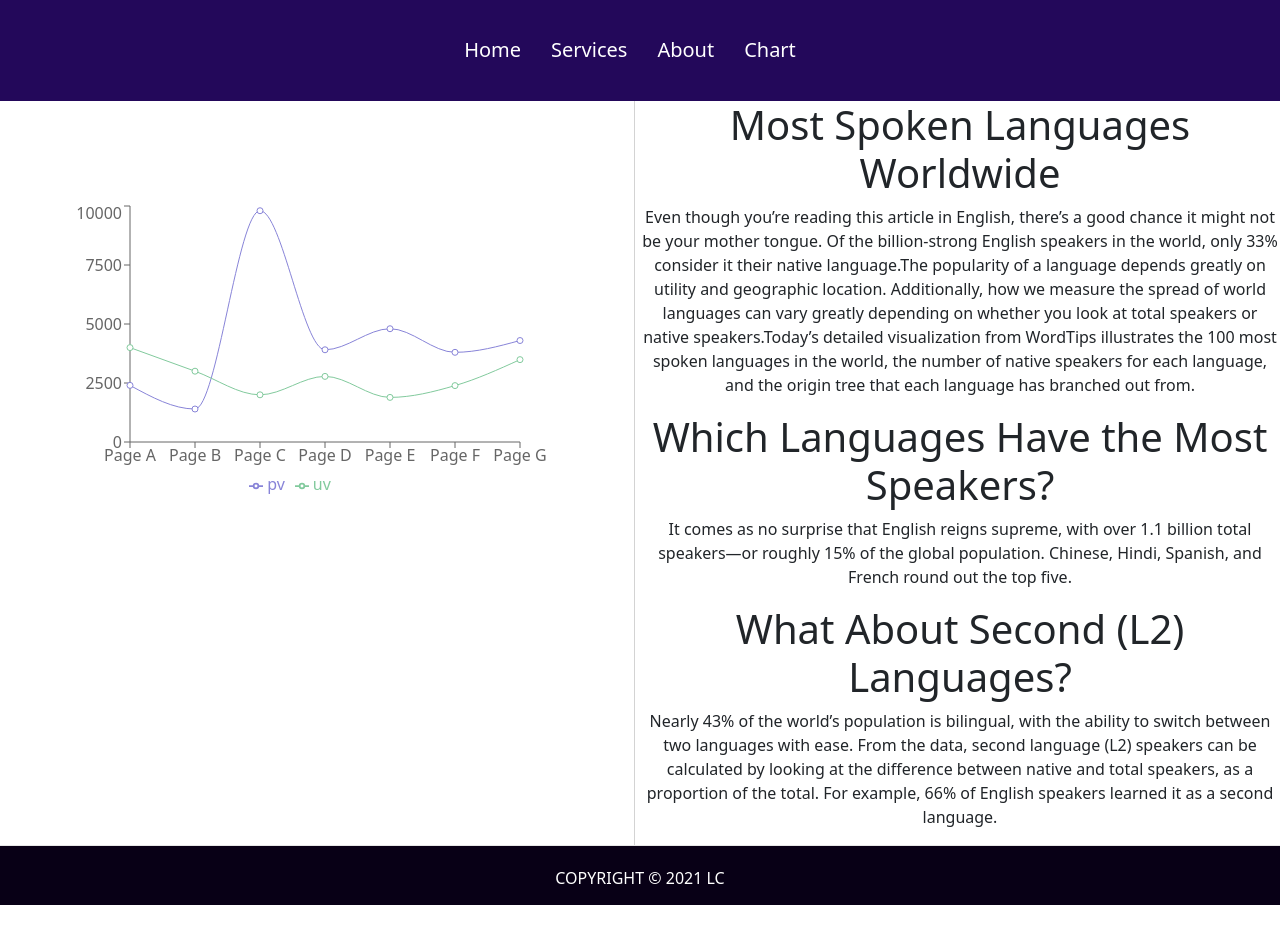
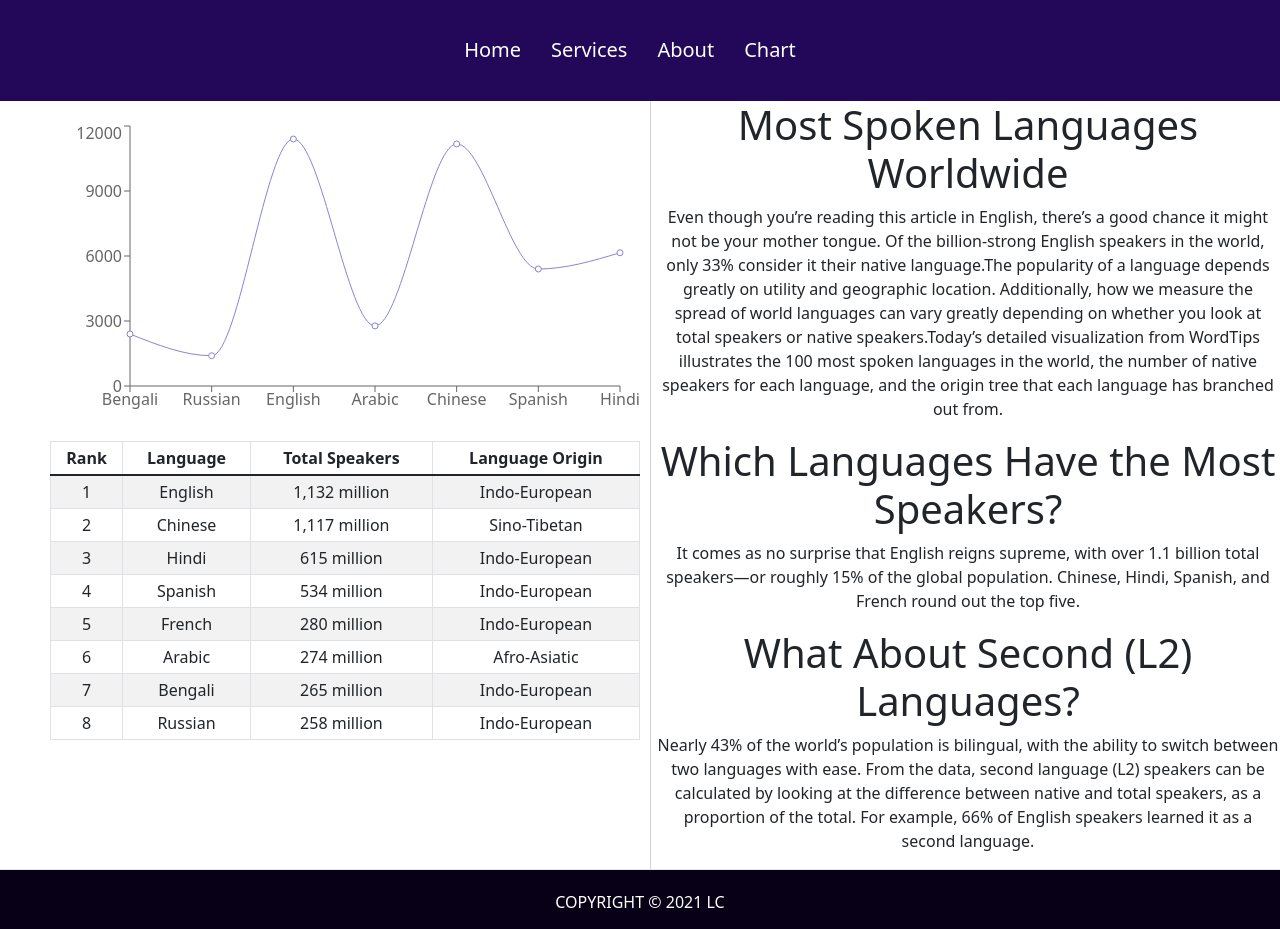
Before and after one commit to saifulislammunna/language-academy, a React (Create React App) app: page /chart in a window 1280 px wide. Before the commit the page ends 905 px from the top, so only its background shows below. Built offline with nearby package versions, Linux system fonts and the light colour scheme.

Commit message:
table-added

```diff
--- a/src/components/Chart/Chart.css
+++ b/src/components/Chart/Chart.css
@@ -6,6 +6,11 @@
      border-right: 1px solid lightgray;
      margin-right: 5px;
      margin-left: 50px;
-     padding-top: 100px;
+     padding-top: 20px;
+
 
  }
+ .table{
+     padding-top: 20px;
+     padding-right: 10px;
+    }
--- a/src/components/Chart/Chart.js
+++ b/src/components/Chart/Chart.js
@@ -1,48 +1,50 @@
 import React from 'react';
-import {   Legend, Line, LineChart,   XAxis, YAxis } from 'recharts';
+import { Table } from 'react-bootstrap';
+import {    Line, LineChart,   XAxis, YAxis } from 'recharts';
 import './Chart.css'
 const  Chart = () => {
     const data = [
         {
-          name: "Page A",
+          name: "Bengali",
           uv: 4000,
           pv: 2400,
           amt: 2400
         },
         {
-          name: "Page B",
+          name: "Russian",
           uv: 3000,
           pv: 1398,
           amt: 2210
         },
         {
-          name: "Page C",
+          name: "English ",
           uv: 2000,
-          pv: 9800,
+          pv: 11400,
           amt: 2290
         },
+
         {
-          name: "Page D",
+          name: "Arabic",
+          uv: 1890,
+          pv:  2774,
+          amt: 2181
+        },
+        {
+          name: "Chinese",
           uv: 2780,
-          pv: 3908,
+          pv: 11170,
           amt: 2000
         },
         {
-          name: "Page E",
-          uv: 1890,
-          pv: 4800,
-          amt: 2181
-        },
-        {
-          name: "Page F",
+          name: "Spanish",
           uv: 2390,
-          pv: 3800,
+          pv: 5400,
           amt: 2500
         },
         {
-          name: "Page G",
+          name: "Hindi",
           uv: 3490,
-          pv: 4300,
+          pv: 6150,
           amt: 2100
         }
       ];
@@ -50,7 +52,7 @@ const  Chart = () => {
        <div className="chart-container">
         <div className="chart">
         <LineChart
-        width={500}
+        width={600}
         height={300}
         data={data}
         margin={{
@@ -59,23 +61,87 @@ const  Chart = () => {
           left: 20,
           bottom: 5
         }}
-      >
+       >
 
         <XAxis dataKey="name" />
         <YAxis />
 
-        <Legend />
+
         <Line
           type="monotone"
           dataKey="pv"
           stroke="#8884d8"
           activeDot={{ r: 8 }}
         />
-        <Line type="monotone" dataKey="uv" stroke="#82ca9d" />
-      </LineChart>
+
+       </LineChart>
+       <div className="table">
+       <Table striped bordered hover size="sm">
+  <thead>
+    <tr>
+      <th>Rank</th>
+      <th>Language</th>
+      <th>Total Speakers</th>
+      <th>Language Origin</th>
+    </tr>
+  </thead>
+  <tbody>
+    <tr>
+      <td>1</td>
+      <td>English</td>
+      <td>1,132 million</td>
+      <td>Indo-European</td>
+    </tr>
+    <tr>
+      <td>2</td>
+      <td> Chinese</td>
+      <td>1,117 million</td>
+      <td>Sino-Tibetan</td>
+    </tr>
+    <tr>
+      <td>3</td>
+      <td>Hindi</td>
+      <td>615 million</td>
+      <td>Indo-European</td>
+    </tr>
+    <tr>
+      <td>4</td>
+      <td>Spanish</td>
+      <td>534 million</td>
+      <td>Indo-European</td>
+    </tr>
+    <tr>
+      <td>5</td>
+      <td>French</td>
+      <td>280 million</td>
+      <td>Indo-European</td>
+    </tr>
+    <tr>
+      <td>6</td>
+      <td>Arabic</td>
+      <td>274 million</td>
+      <td>Afro-Asiatic</td>
+    </tr>
+    <tr>
+      <td>7</td>
+      <td>Bengali</td>
+      <td>265 million</td>
+      <td>Indo-European</td>
+    </tr>
+    <tr>
+      <td>8</td>
+      <td>Russian</td>
+      <td>258 million</td>
+      <td>Indo-European</td>
+    </tr>
+
+  </tbody>
+</Table>
+       </div>
         </div>
 
-      <div className="chart-description">
+
+       <div className="chart-description">
        <div>
        <h1>Most Spoken Languages Worldwide</h1>
         <p>Even though you’re reading this article in English, there’s a good chance it might not be your mother tongue. Of the billion-strong English speakers in the world, only 33% consider it their native language.The popularity of a language depends greatly on utility and geographic location. Additionally, how we measure the spread of world languages can vary greatly depending on whether you look at total speakers or native speakers.Today’s detailed visualization from WordTips illustrates the 100 most spoken languages in the world, the number of native speakers for each language, and the origin tree that each language has branched out from.</p>
@@ -88,9 +154,11 @@ const  Chart = () => {
          <h1>What About Second (L2) Languages?</h1>
          <p>Nearly 43% of the world’s population is bilingual, with the ability to switch between two languages with ease.
 
-From the data, second language (L2) speakers can be calculated by looking at the difference between native and total speakers, as a proportion of the total. For example, 66% of English speakers learned it as a second language.</p>
+            From the data, second language (L2) speakers can be calculated by looking at the difference between native and total speakers, as a proportion of the total. For example, 66% of English speakers learned it as a second language.</p>
+        </div>
+
        </div>
-      </div>
+
        </div>
 
     );
--- a/src/components/Footer/Footer.js
+++ b/src/components/Footer/Footer.js
@@ -9,7 +9,7 @@ const Footer = () => {
       }
     return (
       <div >
-                <div style={{footerStyle}}/>
+                <div   style={{footerStyle}}/>
         <div className="footer ">
             <p>COPYRIGHT © 2021 LC</p>
         </div>
--- a/src/components/Header/Header.js
+++ b/src/components/Header/Header.js
@@ -8,7 +8,7 @@ const Header = () => {
         <div  className="header">
 
 
-             <nav className=" ">
+             <nav  >
                 <NavLink  to ="/home">Home</NavLink>
 
                 <NavLink  to ="/services">Services</NavLink>
--- a/src/components/Service/Service.js
+++ b/src/components/Service/Service.js
@@ -6,7 +6,7 @@ const Service = (props) => {
     return (
 
         <div  >
-            <div>
+            <div   >
             <CardGroup >
   <Card  className="language-course">
     <Card.Img variant="top" src={img} className="  p-5"  width="450" height="350" />
```
